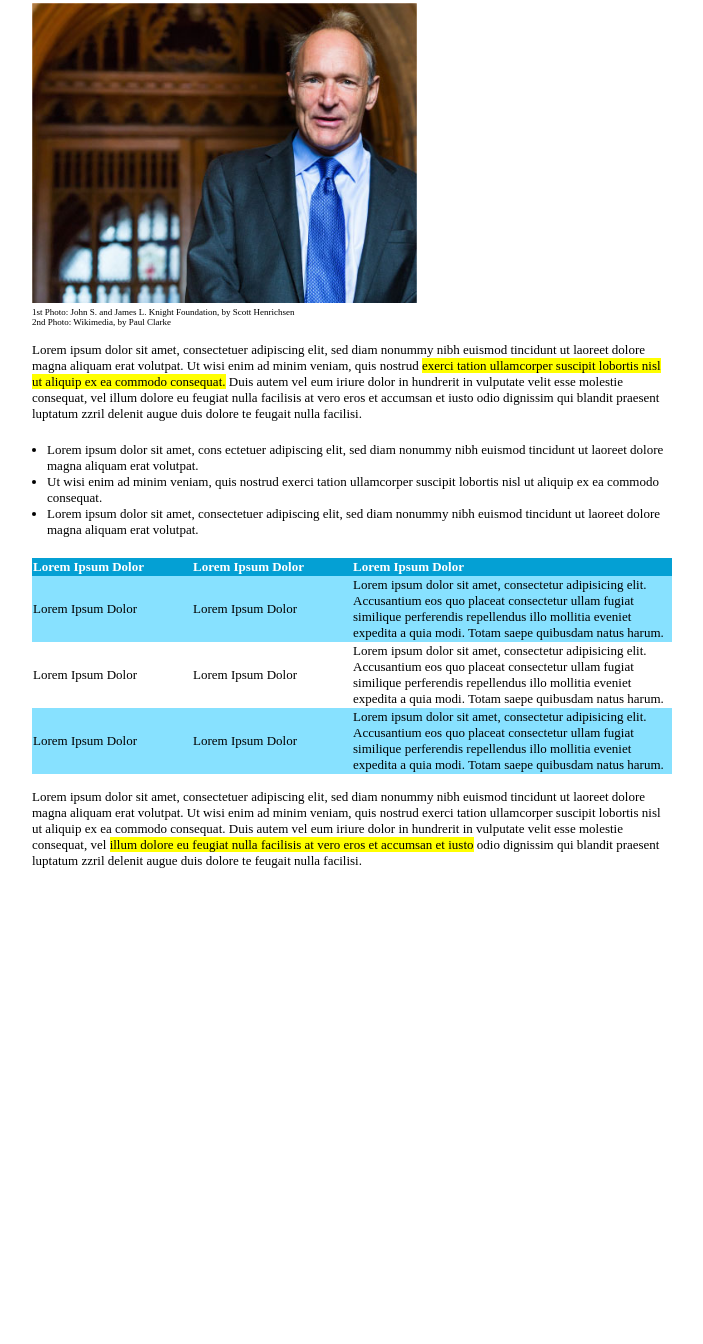
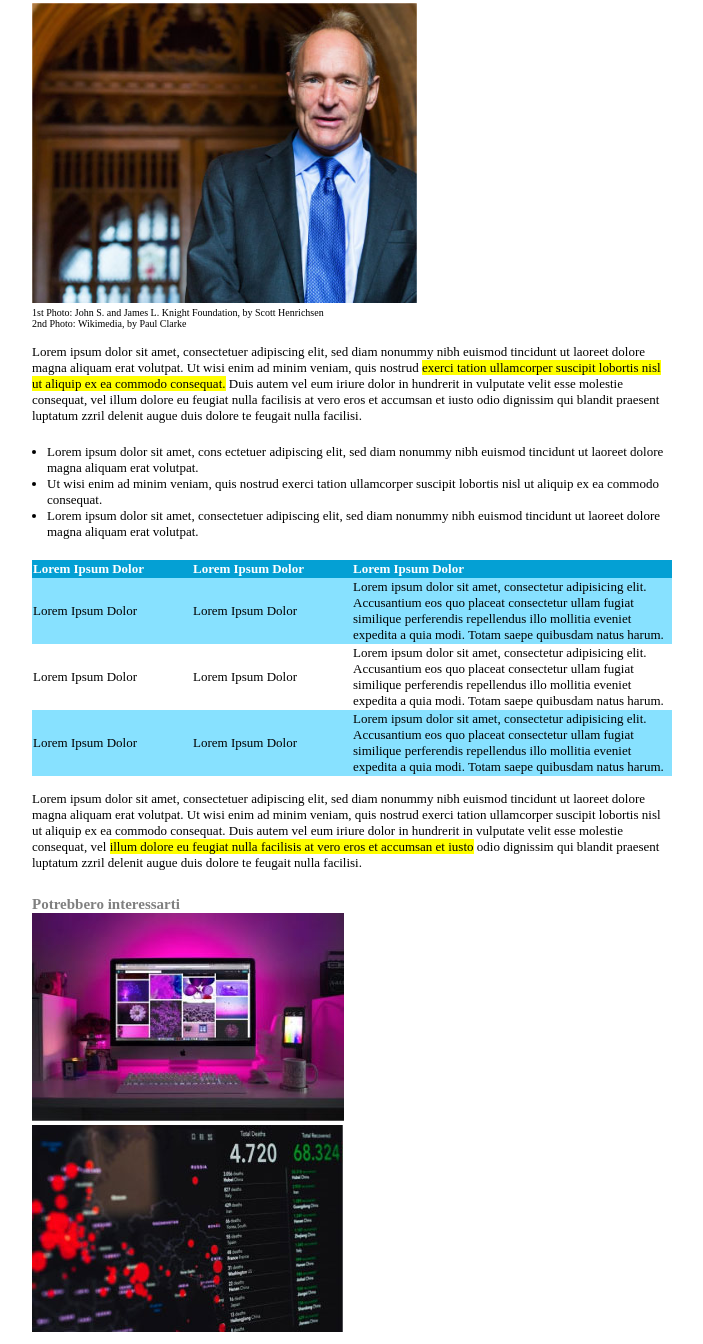
Before and after one commit to christiansaccani/html-css-booleaner, a plain HTML site: page index.html in a window 1280 px wide. Shown: the part 481-1825 px from the top of the page, without its empty margins (288-991 px from the left). Before the commit the page ends 1358 px from the top, so only its background shows below. Drawn offline with Linux system fonts and the light colour scheme.

Commit message:
footer setted, missing images

```diff
--- a/css/style.css
+++ b/css/style.css
@@ -16,13 +16,13 @@ h1 {
     color: dodgerblue;
 }
 
-img {
+.tim {
     height: 300px;
     margin-top: 20px;
 }
 
 #indice {
-    font-size: xx-small;
+    font-size: x-small;
     margin-top: 0;
 }
 
@@ -55,3 +55,9 @@ thead {
 .bluerow {
     background-color: rgb(135, 225, 255);
 }
+
+#int {
+    margin-top: 25px;
+    font-size: 15px;
+    color: grey;
+}
--- a/index.html
+++ b/index.html
@@ -22,8 +22,8 @@
                 <small>il 10/10/20</small>
             </div>
 
-            <img src="img/tim-1.jpg" alt="">
-            <img src="img/tim-2.jpg" alt="">
+            <img class="tim" src="img/tim-1.jpg" alt="">
+            <img class="tim" src="img/tim-2.jpg" alt="">
 
             <div id="indice">
                 1st Photo: John S. and James L. Knight Foundation, by Scott Henrichsen <br>
@@ -69,5 +69,14 @@
             Lorem ipsum dolor sit amet, consectetuer adipiscing elit, sed diam nonummy nibh euismod tincidunt ut laoreet dolore magna aliquam erat volutpat. Ut wisi enim ad minim veniam, quis nostrud exerci tation ullamcorper suscipit lobortis nisl ut aliquip ex ea commodo consequat. Duis autem vel eum iriure dolor in hundrerit in vulputate velit esse molestie consequat, vel <span id="evidenziato">illum dolore eu feugiat nulla facilisis at vero eros et accumsan et iusto</span> odio dignissim qui blandit praesent luptatum zzril delenit augue duis dolore te feugait nulla facilisi.
         </div>
     </main>
+    <!-- footer, elementi consigliati -->
+    <footer>
+        <div id="int">
+            <strong>Potrebbero interessarti</strong>
+        </div>
+        <img src="img/monitor.jpg" alt="monitor">           <!-- PROVA A POSIZIONARE LE SCRITTE SOPRA LE IMMAGINI -->
+        <br>
+        <img src="img/graph.jpg" alt="graph">
+    </footer>
 </body>
 </html>
```
